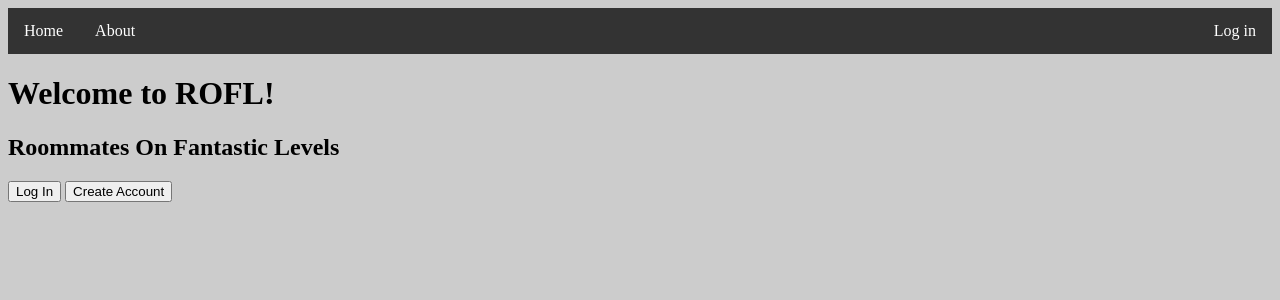
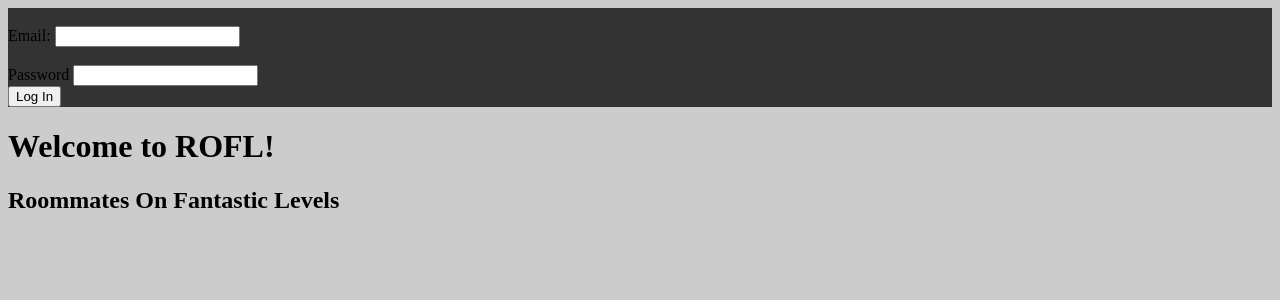
Before and after one commit to jexin/RoommateTinder, a Python web app: template templates/home.html in a window 1280 px wide. Shown: the top 300 px of the page. Run offline with Jinja, Linux system fonts and the light colour scheme; the template is opened without the code that fills it, so the values that code supplies are empty.

Commit message:
added form to home

```diff
--- a/templates/home.html
+++ b/templates/home.html
@@ -5,31 +5,31 @@
 <link rel="stylesheet" href="/stylesheets/home.css">
 
 <ul id="navbar">
-  <li><a href="/">Home</a></li>
-  <li><a href="">About</a></li>
-  <li style="float:right">
-    {% if current_user %}
-      <a href="{{logout_url}}">Log out</a>
-    {% else %}
-      <a href="{{login_url}}">Log in</a>
-    {% endif %}
-  </li>
+  <br>
+  <label>Email:</label>
+  <input name="email"><br>
+  <br>
+  <label>Password</label>
+  <input type="password" name="password"><br>
+  <button type="button">Log In</button>
+
 </ul>
 
 <h1>Welcome to ROFL!</h1>
 <h2>Roommates On Fantastic Levels</h2>
 
 <!--buttons-->
-<button type="button">Log In</button>
-<button type="button">Create Account</button>
 
+
+<!--
 <div>
   {% if current_user %}
     Welcome, {{current_user.email()}}
   {% endif %}
 </div>
+-->
 
-{% if current_user and not current_person %} <!--current_user refers to logged in(from api), current_person refers to profile(person model)-->
+ <!--{% if current_user and not current_person %}current_user refers to logged in(from api), current_person refers to profile(person model)-->
 <br><br><br>
 <form action="/create" method="post"> <!--doesn't ask for email because it's already stored in database when they signed in-->
   <br>
@@ -42,8 +42,8 @@
   <label>Gender:</label>
   <input name="gender"><br>
   <br>
-    <label>School:</label>
-    <input name="school"><br>
+  <label>College:</label>
+  <input name="college"><br>
   <br>
   <label>Year</label>
   <select name="year">
@@ -64,4 +64,4 @@
   <button>Create Profile</button>
 </form>
 <br><br>
-{% endif %}
+<!--{% endif %}-->
```
Also changed, not shown: main.py (+9 -7 lines). Lines whose indentation alone changed are shown as unchanged.
